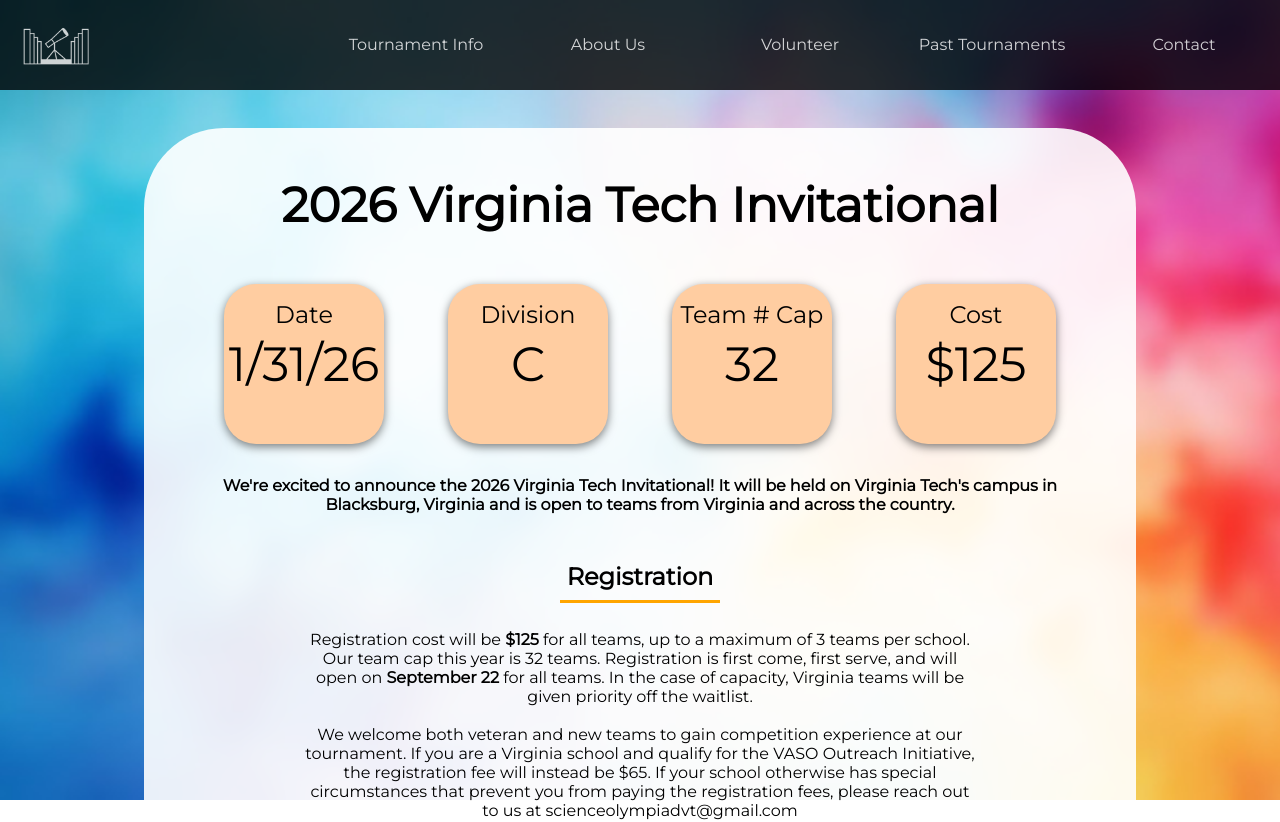
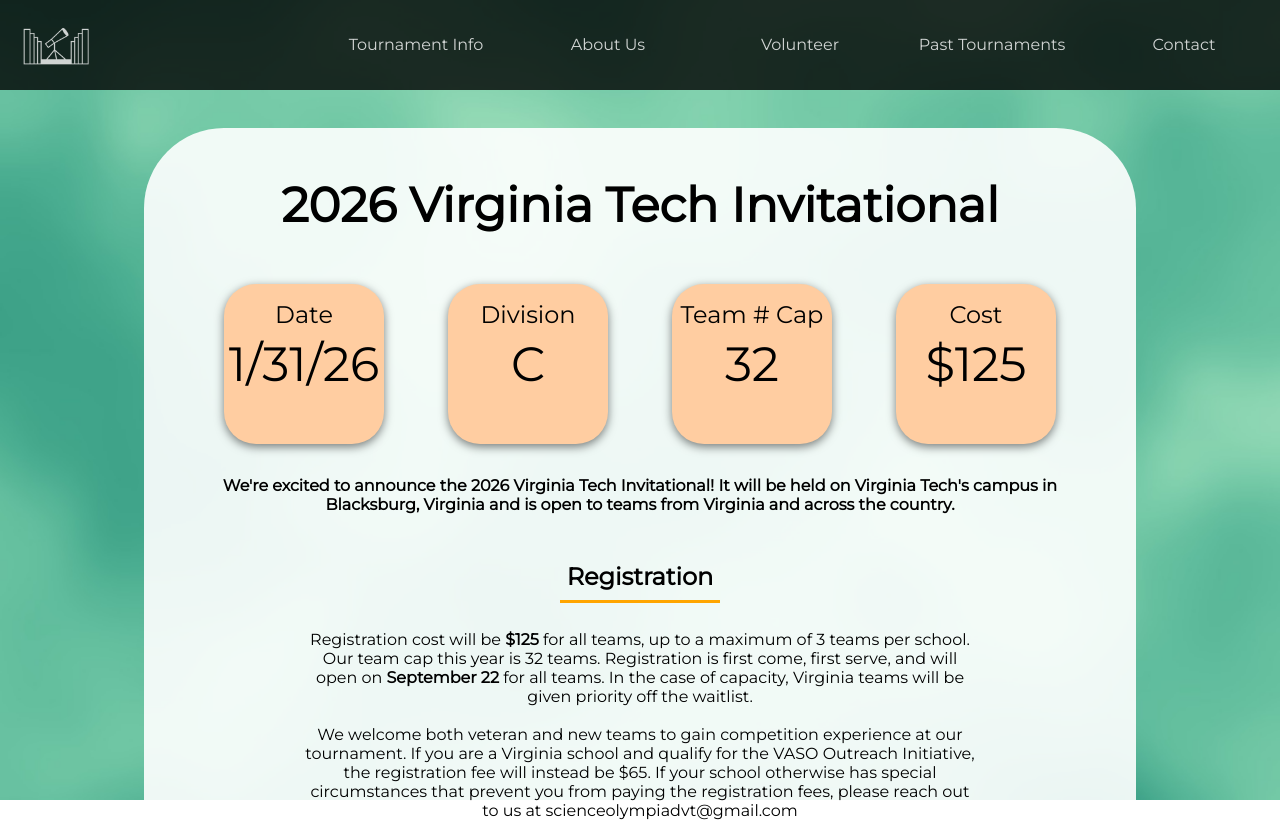
Before and after one commit to Pojoto/sovt-website, a SvelteKit app: page /tournament-info in a window 1280 px wide. Shown: the top 822 px of the page. Built offline with nearby package versions, Linux system fonts and the light colour scheme.

Commit message:
updating invy info pic

```diff
--- a/src/routes/tournament-info/+page.svelte
+++ b/src/routes/tournament-info/+page.svelte
@@ -179,7 +179,7 @@
 
     .bg-image {
         /* The image used */
-        background-image: url("/images/watercolor_blur.jpg");
+        background-image: url("/images/dark_blueish_blur.jpg");
         z-index: -1;
         /* Full height */
         /* height: 100vh;
```
